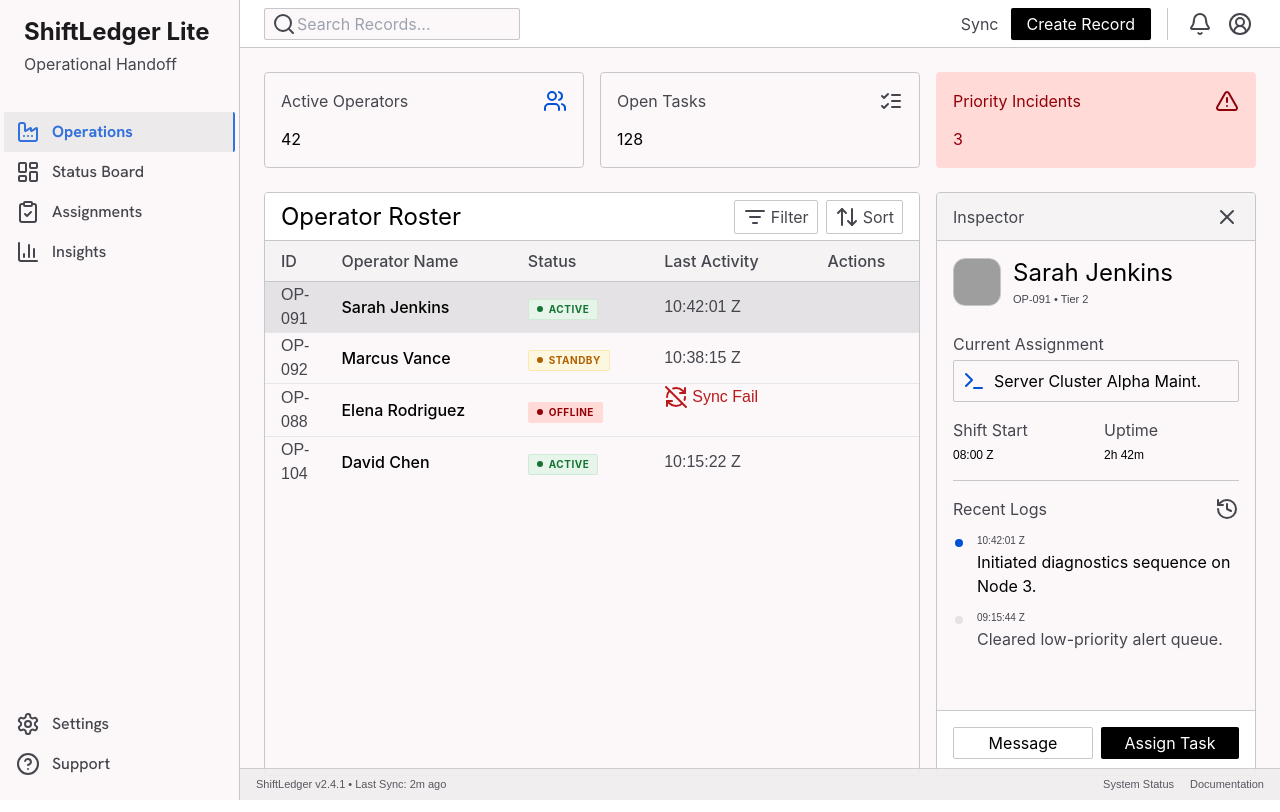
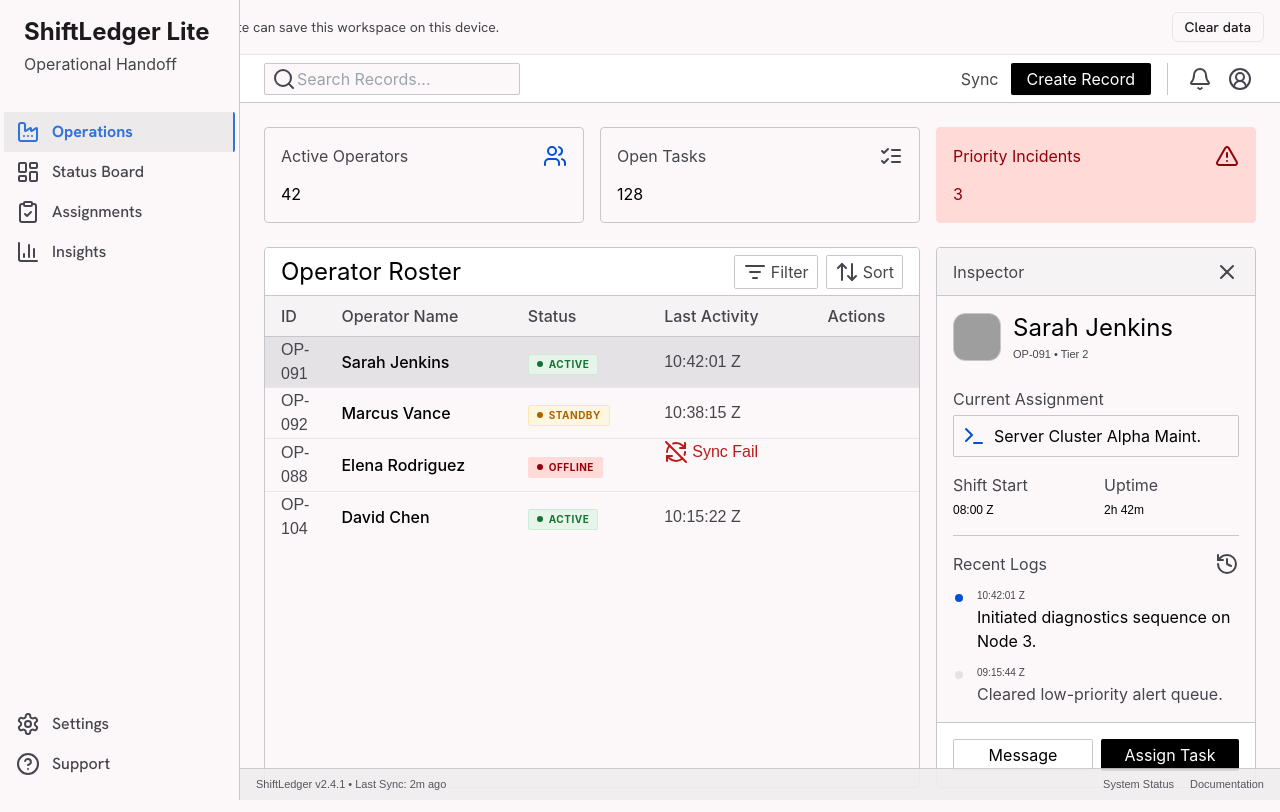
Before and after one commit to hikmetgulsesli/shiftledger-lite-50c23bef, a React (Vite) app: page / in a window 1280 px wide. Built offline with nearby package versions, Linux system fonts and the light colour scheme; grey boxes are pictures that could not be loaded.

Commit message:
feat: US-001 - ShiftLedger Lite - app shell, state and persistence

```diff
--- a/src/App.tsx
+++ b/src/App.tsx
@@ -1,4 +1,4 @@
-import { useEffect, useMemo, useReducer } from 'react';
+import { useEffect, useMemo, useReducer, type Dispatch } from 'react';
 import {
   InsightsShiftledgerLite,
   OperatorAssignmentShiftledgerLite,
@@ -19,8 +19,10 @@ import {
   reduceShiftLedgerLiteState,
   type ShiftLedgerLiteAction,
   type ShiftLedgerLiteScreen,
+  type ShiftLedgerLiteState,
 } from './features/shiftledger-lite/shiftledger-lite.store';
 import {
+  clearShiftLedgerLiteState,
   loadShiftLedgerLiteState,
   saveShiftLedgerLiteState,
 } from './features/shiftledger-lite/shiftledger-lite.repo';
@@ -43,7 +45,22 @@ export default function App() {
   const [state, dispatch] = useReducer(reduceShiftLedgerLiteState, initialState);
 
   useEffect(() => {
-    saveShiftLedgerLiteState(state);
+    try {
+      if (state.storageStatus === 'cleared') {
+        clearShiftLedgerLiteState();
+      } else if (state.storageStatus !== 'recovering') {
+        saveShiftLedgerLiteState(state);
+      }
+    } catch (error) {
+      dispatch({
+        type: 'storageError',
+        message:
+          error instanceof Error
+            ? error.message
+            : 'Unable to persist ShiftLedger Lite data.',
+      });
+    }
+
     publishShiftLedgerLiteBridge(state);
   }, [state]);
 
@@ -216,8 +233,9 @@ export default function App() {
   return (
     <div
       data-setfarm-root="shiftledger-lite"
-      className="flex min-h-screen bg-background text-on-surface"
+      className="flex min-h-screen flex-col bg-background text-on-surface"
     >
+      <PersistenceStatus state={state} dispatch={dispatch} />
       {state.activeScreen === 'operations' && (
         <OperatorOperationsShiftledgerLite actions={operationsActions} />
       )}
@@ -249,6 +267,7 @@ const actionDispatch: Record<string, ShiftLedgerLiteAction> = {
   'edit-7': { type: 'openEditor', selectedRecordId: 'OPS-1042' },
   'edit-8': { type: 'openEditor', selectedRecordId: 'OPS-1043' },
   'edit-9': { type: 'openEditor', selectedRecordId: 'OPS-1044' },
+  'retry-10': { type: 'storageStatus', status: 'saved' },
   'edit-11': { type: 'openEditor', selectedRecordId: 'OPS-1045' },
   'go-back-1': { type: 'navigate', screen: 'operations' },
   'cancel-2': { type: 'navigate', screen: 'operations' },
@@ -257,6 +276,89 @@ const actionDispatch: Record<string, ShiftLedgerLiteAction> = {
   'reset-controls-8': { type: 'resetPreferences' },
   'save-changes-9': { type: 'storageStatus', status: 'saved' },
 };
+
+function PersistenceStatus({
+  state,
+  dispatch,
+}: {
+  state: ShiftLedgerLiteState;
+  dispatch: Dispatch<ShiftLedgerLiteAction>;
+}) {
+  const copy = getPersistenceCopy(state.storageStatus, state.lastError);
+
+  return (
+    <section
+      aria-live="polite"
+      data-testid="persistence-feedback"
+      className="border-b border-outline/20 bg-surface px-4 py-3 text-sm text-on-surface"
+    >
+      <div className="mx-auto flex w-full max-w-7xl flex-col gap-2 sm:flex-row sm:items-center sm:justify-between">
+        <p>
+          <span className="font-semibold">{copy.title}</span>
+          <span className="ml-2 text-on-surface-variant">{copy.detail}</span>
+        </p>
+        <div className="flex gap-2">
+          {state.storageStatus === 'recovering' && (
+            <button
+              type="button"
+              data-action-id="retry-persistence"
+              onClick={() =>
+                dispatch({ type: 'storageStatus', status: 'saved' })
+              }
+              className="rounded-md border border-primary px-3 py-1 font-medium text-primary"
+            >
+              Retry
+            </button>
+          )}
+          <button
+            type="button"
+            data-action-id="clear-data"
+            onClick={() => dispatch({ type: 'clearPersistence' })}
+            className="rounded-md border border-outline/40 px-3 py-1 font-medium text-on-surface"
+          >
+            Clear data
+          </button>
+        </div>
+      </div>
+    </section>
+  );
+}
+
+function getPersistenceCopy(
+  status: ShiftLedgerLiteState['storageStatus'],
+  lastError: string | null,
+) {
+  switch (status) {
+    case 'synced':
+      return {
+        title: 'Local storage synced.',
+        detail: 'The latest shell state was saved on this device.',
+      };
+    case 'saved':
+      return {
+        title: 'Local copy saved.',
+        detail: 'ShiftLedger Lite will reopen with these settings.',
+      };
+    case 'recovering':
+      return {
+        title: 'Local storage needs attention.',
+        detail:
+          lastError ??
+          'Saved data could not be restored. Retry or clear the local copy.',
+      };
+    case 'cleared':
+      return {
+        title: 'Local data cleared.',
+        detail: 'The app is using the default ShiftLedger Lite workspace.',
+      };
+    case 'ready':
+    default:
+      return {
+        title: 'Local storage ready.',
+        detail: 'ShiftLedger Lite can save this workspace on this device.',
+      };
+  }
+}
 
 function mapActions<ActionId extends string>(
   ids: ActionId[],
--- a/src/features/shiftledger-lite/shiftledger-lite.repo.ts
+++ b/src/features/shiftledger-lite/shiftledger-lite.repo.ts
@@ -36,6 +36,14 @@ export function saveShiftLedgerLiteState(state: ShiftLedgerLiteState) {
   window.localStorage.setItem(storageKey, JSON.stringify(persisted));
 }
 
+export function clearShiftLedgerLiteState() {
+  if (!canUseStorage()) {
+    return;
+  }
+
+  window.localStorage.removeItem(storageKey);
+}
+
 function canUseStorage() {
   return typeof window !== 'undefined' && Boolean(window.localStorage);
 }
--- a/src/features/shiftledger-lite/shiftledger-lite.store.ts
+++ b/src/features/shiftledger-lite/shiftledger-lite.store.ts
@@ -10,7 +10,8 @@ export type ShiftLedgerLiteStorageStatus =
   | 'ready'
   | 'synced'
   | 'saved'
-  | 'recovering';
+  | 'recovering'
+  | 'cleared';
 
 export interface ShiftLedgerLiteRecord {
   id: string;
@@ -44,6 +45,7 @@ export type ShiftLedgerLiteAction =
   | { type: 'panel'; panel: string }
   | { type: 'storageStatus'; status: ShiftLedgerLiteStorageStatus }
   | { type: 'storageError'; message: string }
+  | { type: 'clearPersistence' }
   | { type: 'resetPreferences' };
 
 export type ShiftLedgerLiteLoader = () => Partial<ShiftLedgerLiteState> | null;
@@ -123,6 +125,12 @@ export function reduceShiftLedgerLiteState(
         storageStatus: 'recovering',
         lastError: action.message,
       });
+    case 'clearPersistence':
+      return normalizeState({
+        ...state,
+        storageStatus: 'cleared',
+        lastError: null,
+      });
     case 'resetPreferences':
       return normalizeState({
         ...state,
```
